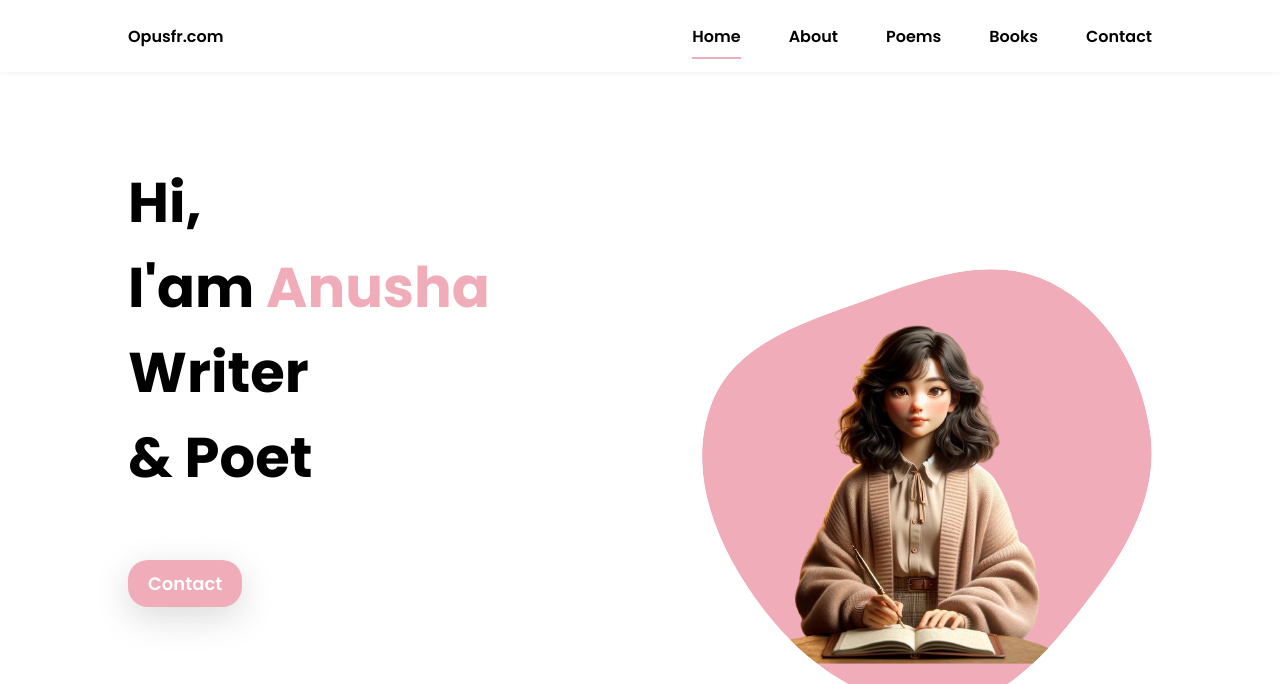
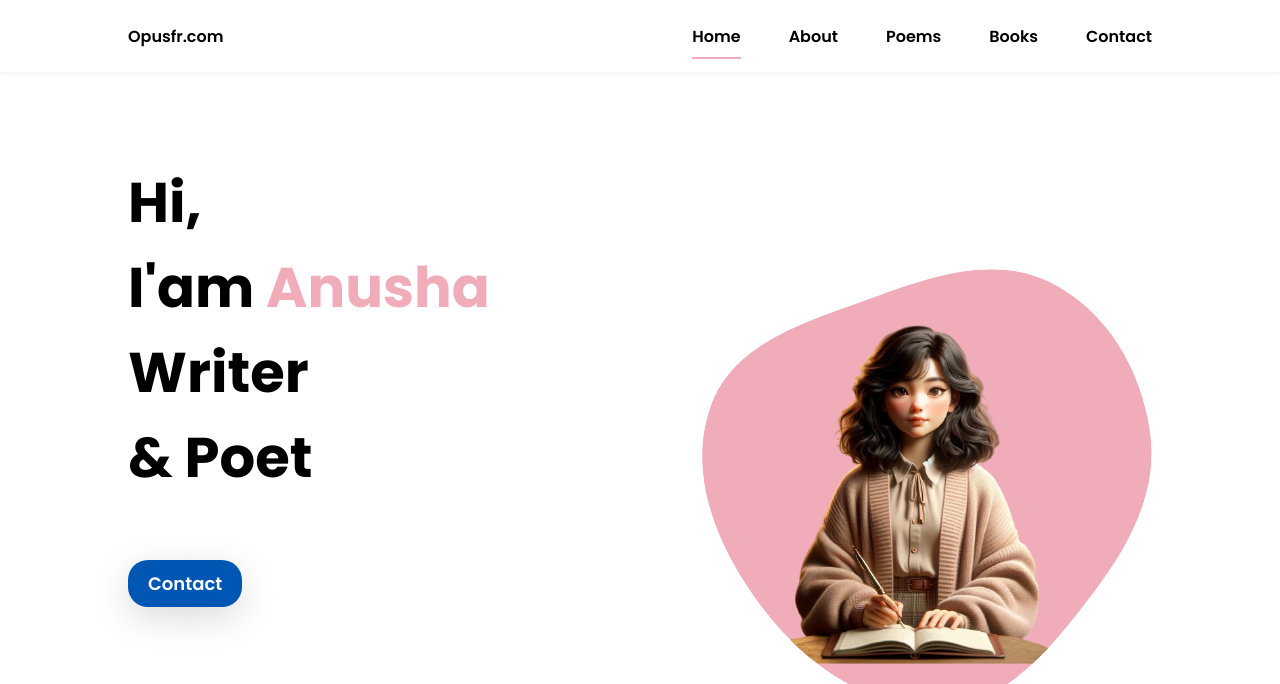
Before and after one commit to pxrple6/Anusha-s-Portfolio, a plain HTML site: page index.html in a window 1280 px wide. In both pictures the pointer is over the link 185 px from the left and 583 px from the top of the page. Shown: the top 684 px of the page. Drawn offline with nearby package versions, Linux system fonts and the light colour scheme; a script that the page names is missing.

Commit message:
Update styles.css

```diff
--- a/styles.css
+++ b/styles.css
@@ -302,7 +302,7 @@ img {
 }
 
 .button:hover {
-    background-color: #0;
+    background-color: #0056b3;
 }
 
 
```
